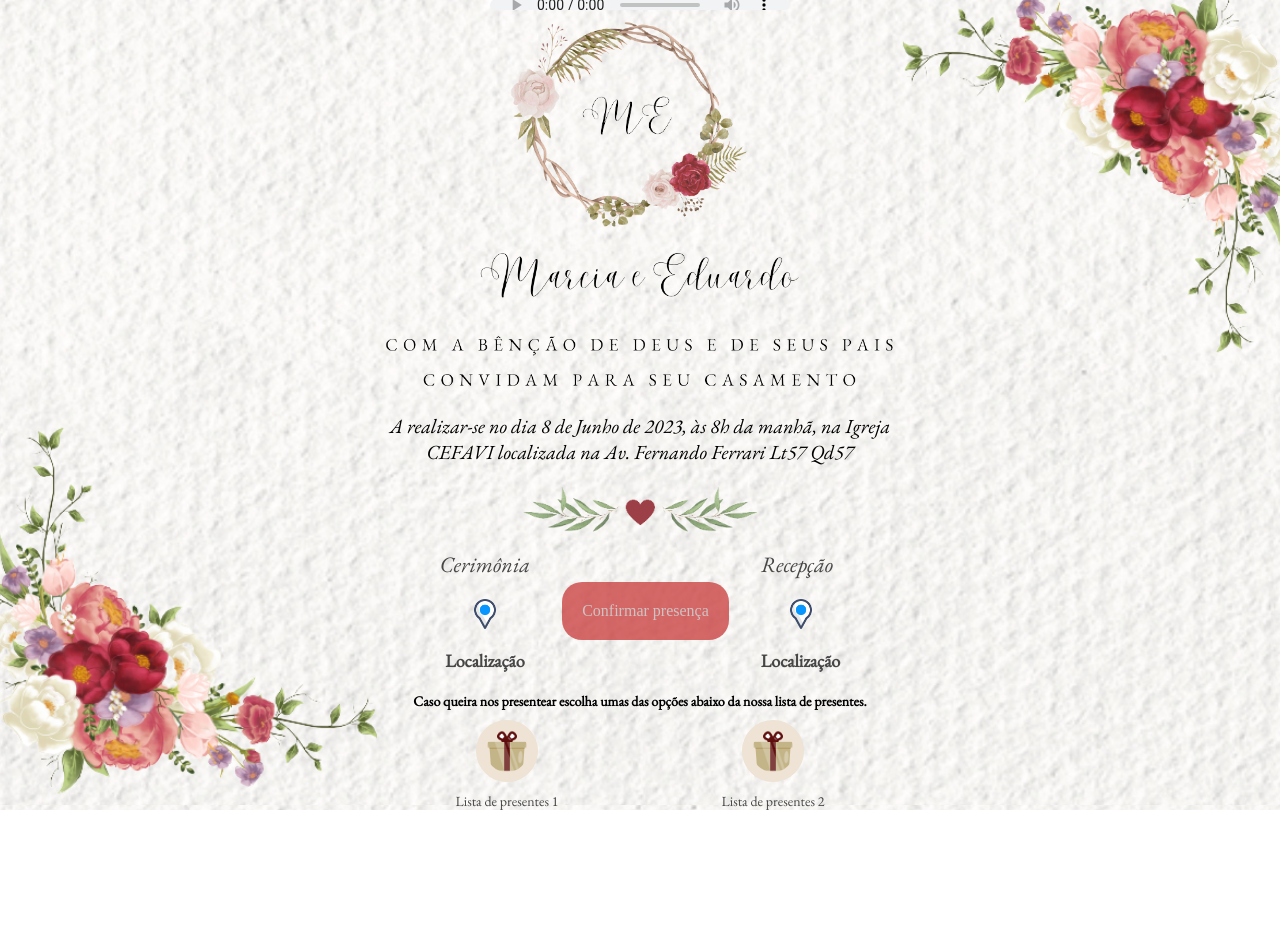
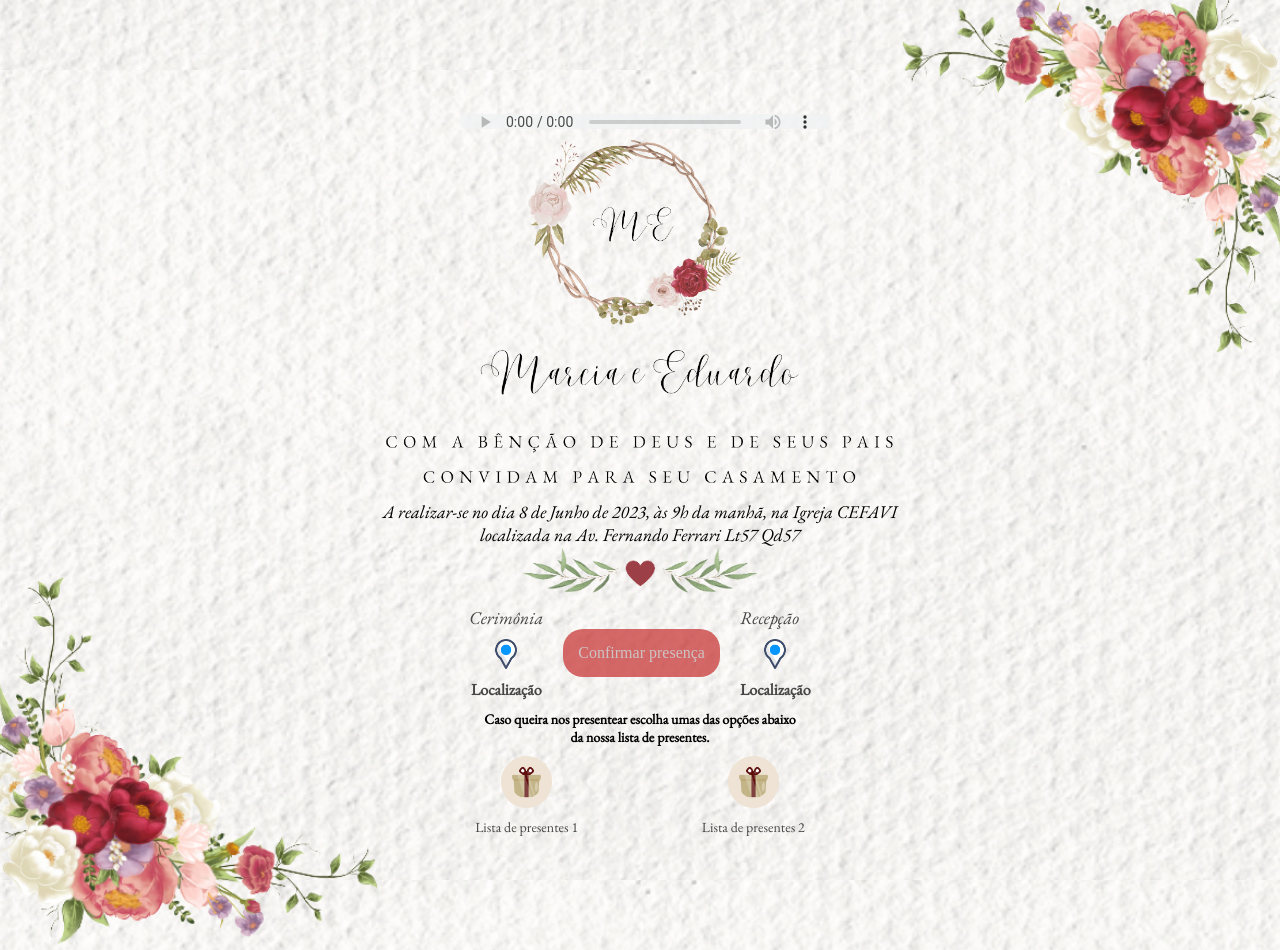
Before and after one commit to promosduque/convite, a plain HTML site: page index.html in a window 1280 px wide. Before the commit the page ends 810 px from the top, so only its background shows below. Drawn offline with nearby package versions, Linux system fonts and the light colour scheme.

Commit message:
Add files via upload

```diff
--- a/index.html
+++ b/index.html
@@ -13,7 +13,7 @@
 </head>
 <body>
     <header>
-        <audio autoplay controls>
+        <audio controls autoplay >
             <source src="./music/bruna-karla-desde-o-primeiro-sim-clipe-oficia.mp3" type="audio/mpeg"/>
         </audio>
         <div class="flores">
@@ -25,7 +25,7 @@
     </header>
     <section>
         <img class="imgdescricao" src="./images/descricao.png" alt="nome dos noivos mais descrição"/>
-        <h2>A realizar-se no dia 8 de Junho de 2023, às 8h da manhã,
+        <h2>A realizar-se no dia 8 de Junho de 2023, às 9h da manhã,
             na Igreja CEFAVI localizada na Av. Fernando Ferrari Lt57 Qd57</h2>
         <div class="flormeio"></div>
         <div class="flor2"></div>
--- a/styles/body.css
+++ b/styles/body.css
@@ -2,18 +2,23 @@ body{
     background-image: url("../images/fundo.png");
     display: flex;
     background-position: center;
-
+    padding: 20px;
     flex-direction: column;
+    align-items: center;
     width: 100%;
     position: relative;
-    height: 100vh;
+    height: 850px;
+    overflow: hidden;
+    justify-content: center;
 }
 
 header{
     display: flex;
     flex-direction: column;
     align-items: center;
+    text-align: center;
     width: 100%;
+    margin-left: 10px;
 
 }
 
@@ -33,13 +38,14 @@ header{
     transform: rotate(180deg);
 }
 audio{
-    height: 10px;
-
-
+    height: 15px;
+    width: 100%;
+    background-color: transparent;
+    opacity: .8;
 }
 .nomeNoivos{
-    width: 100%;
-    text-align: center;
+
+    margin: auto;
 }
 .nomeNoivos img{
     width: 90%;
@@ -61,10 +67,10 @@ section{
 section h2{
     font-family: 'EB Garamond', serif;
     font-style: italic;
-    font-size: 20px;
+    font-size: 18px;
     width: 90%;
     text-align: center;
-    margin-top: 20px;
+    margin-top: 10px;
     font-weight: 400;
     max-width: 554px;
 }
@@ -76,13 +82,13 @@ section h2{
     background-position: center;
     background-size: contain    ;
     height: 50px;
-    margin-top: 20px;
+
 }
 
 .gpsContainer{
     display: flex;
-    margin-top: 15px;
-    gap: 32px;
+    margin-top: 10px;
+    gap: 20px;
     justify-content: space-around;
     align-items: center;
 }
@@ -90,11 +96,11 @@ section h2{
 .gpsCard{
     display: flex;
     flex-direction: column;
-    gap: 20px;
+    gap: 10px;
 }
 
 .gpsCard h3{
-    font-size: 22px;
+    font-size: 18px;
     font-weight: 400;
     font-family: 'EB Garamond', serif;
     font-style: italic;
@@ -112,11 +118,11 @@ section h2{
 
 .gpsCard a{
     background-color: rgba(202, 63, 63, 0.774);
-    padding: 20px;
+    padding: 15px;
     border-radius: 20px;
     border: none;
     color: #cec3c3;
-
+    text-align: center;
 }
 
 .gpsCard a:hover{
@@ -126,14 +132,14 @@ background-color: rgba(202, 63, 63);
     align-self: center;
     font-weight: 600;
     font-family: 'EB Garamond', serif;
-    font-size: 18px;
+
 }
 
 footer{
     display: flex;
     flex-direction: column;
     align-items: center;
-    margin-top: 20px;
+    margin-top: 10px;
     font-family: 'EB Garamond', serif;
 
 }
@@ -164,7 +170,7 @@ footer h3{
 }
 
 .lista img{
-    width: 60%;
+    width: 50%;
     background-color: rgb(238, 227, 212);
     border-radius:50% ;
     padding: 10px;
@@ -181,6 +187,21 @@ footer h3{
     max-height: 382px;
     width: 50%;
     height: 35vw;
+    bottom: -50px;
+    left:-20px;
+    z-index: -1;
+}
+
+@media screen and (min-width:700px) {
+    body{
+        height: 950px;
+    }
+
+    audio{
+        width: 30%;
+    }
+
+    .flor2{
     bottom: 0;
-    left:-20px;
+    }
 }
```
